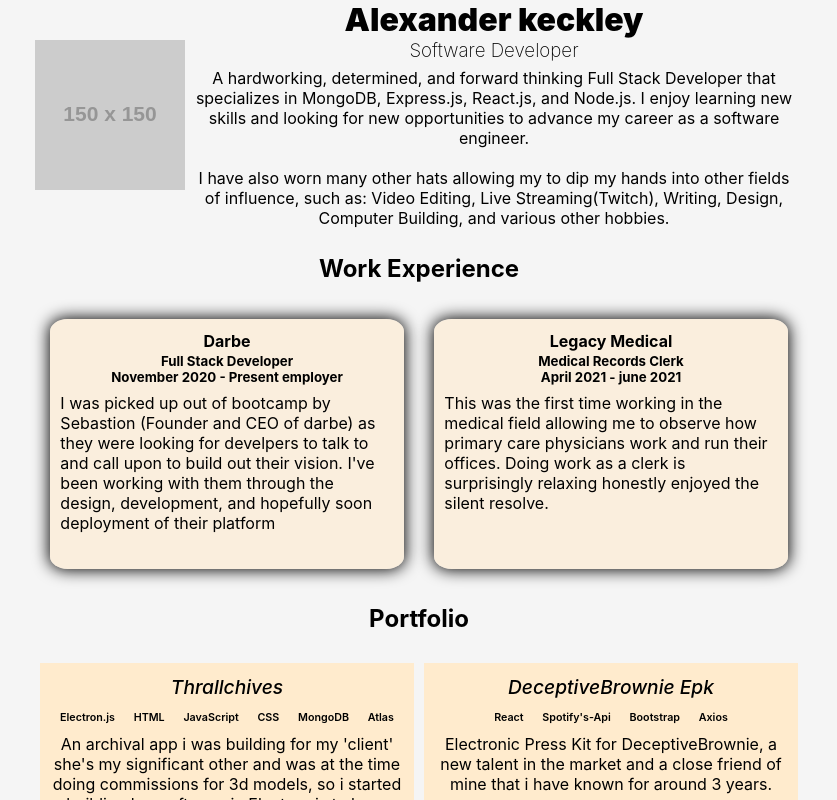
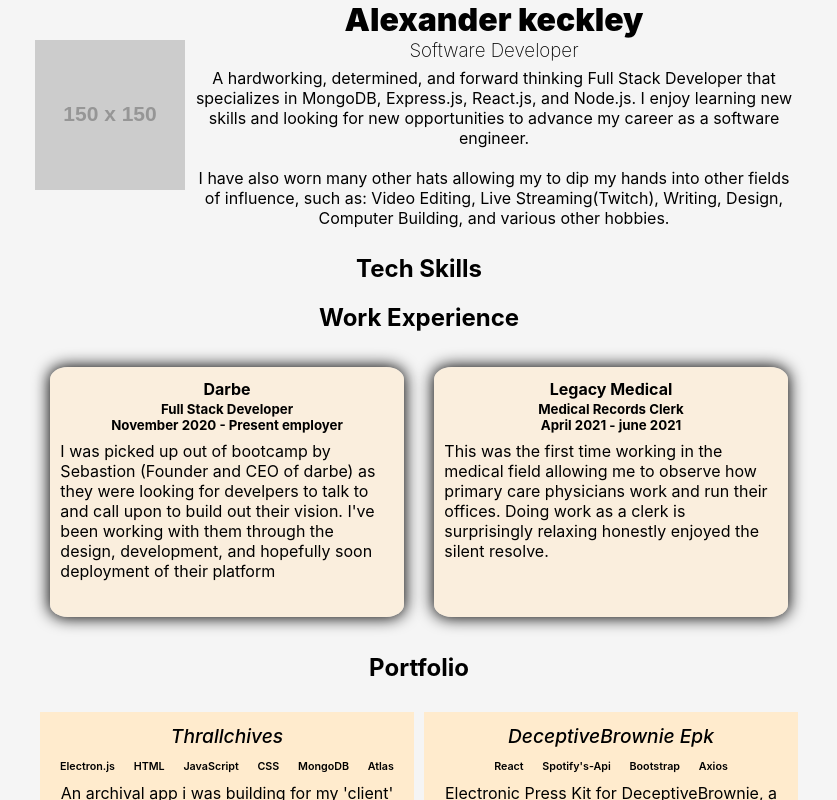
Before and after one commit to Drkeck/Drkeck.github.io, a React (Create React App) app: page / in a window 1280 px wide. Shown: the top 800 px of the page, without its empty margins (221-1058 px from the left). Built offline with nearby package versions, Linux system fonts and the light colour scheme.

Commit message:
added a new section to the portfolio, that being the tech stack section to demonstrate what i am able to use

```diff
--- a/src/App.js
+++ b/src/App.js
@@ -1,10 +1,11 @@
-import { Bio, Footer, Portfolio, WorkExperience } from './Components';
+import { Bio, Footer, Portfolio, TechSkills, WorkExperience } from './Components';
 import './App.css';
 
 function App() {
   return (
     <div className="App">
       <Bio />
+      <TechSkills />
       <h2>Work Experience</h2>
       <WorkExperience />
       <h2>Portfolio</h2>
--- /dev/null
+++ b/src/Components/TechKnowledge/index.js
@@ -0,0 +1,13 @@
+import "./index.css";
+
+function TechSkills() {
+
+    return(
+        <div>
+            <h2>Tech Skills</h2>
+
+        </div>
+    )
+}
+
+export default TechSkills
--- a/src/Components/index.js
+++ b/src/Components/index.js
@@ -1,10 +1,12 @@
 import Bio from "./Bio";
+import TechSkills from "./TechKnowledge";
 import WorkExperience from "./WorkExperience";
 import Portfolio from "./Portfolio";
 import Footer from "./Footer";
 
 export {
     Bio,
+    TechSkills,
     WorkExperience,
     Portfolio,
     Footer,
```
Also changed, not shown: src/Components/TechKnowledge/index.css (added).
